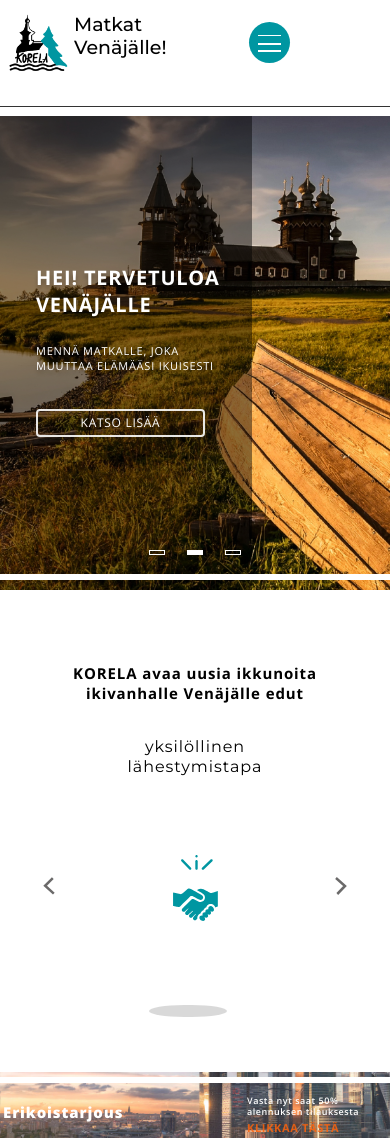
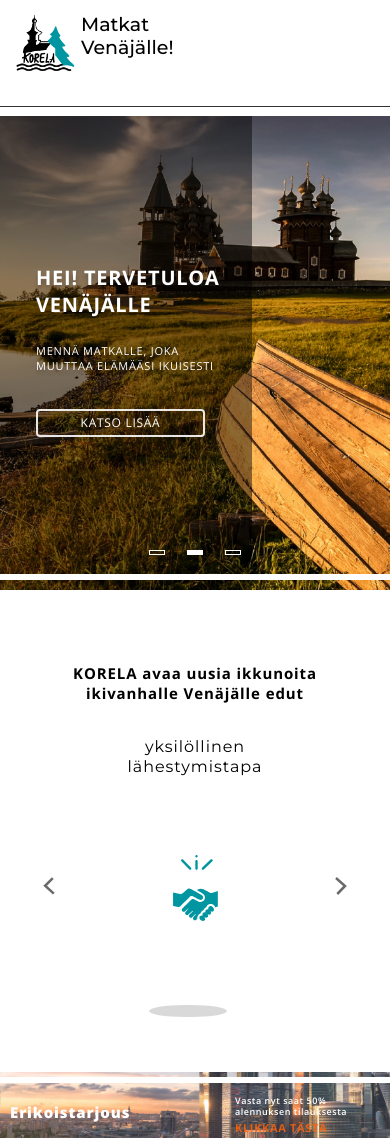
Before and after one commit to tatevikatayan/portfolio2, a plain HTML site: page index.html in a window 390 px wide. Shown: the top 1138 px of the page. Drawn offline with nearby package versions, Linux system fonts and the light colour scheme.

Commit message:
change header

```diff
--- a/css/media.css
+++ b/css/media.css
@@ -641,8 +641,7 @@
 @media(max-width: 630px){
     .container {
         max-width: 600px;
-        padding-left: 3px;
-        padding-right: 3px;
+        padding-left: 10px;
     }
     .korlea {
         padding: 73px 23px 55px;
@@ -698,8 +697,12 @@
     }
 }
 @media(max-width: 590px){
+    .header {
+        width: 590px;
+    }
     .container {
         max-width: 450px;
+        margin-left: 0;
     }
     .gallery__item, .gallery__item img {
         width: 255px;
```
